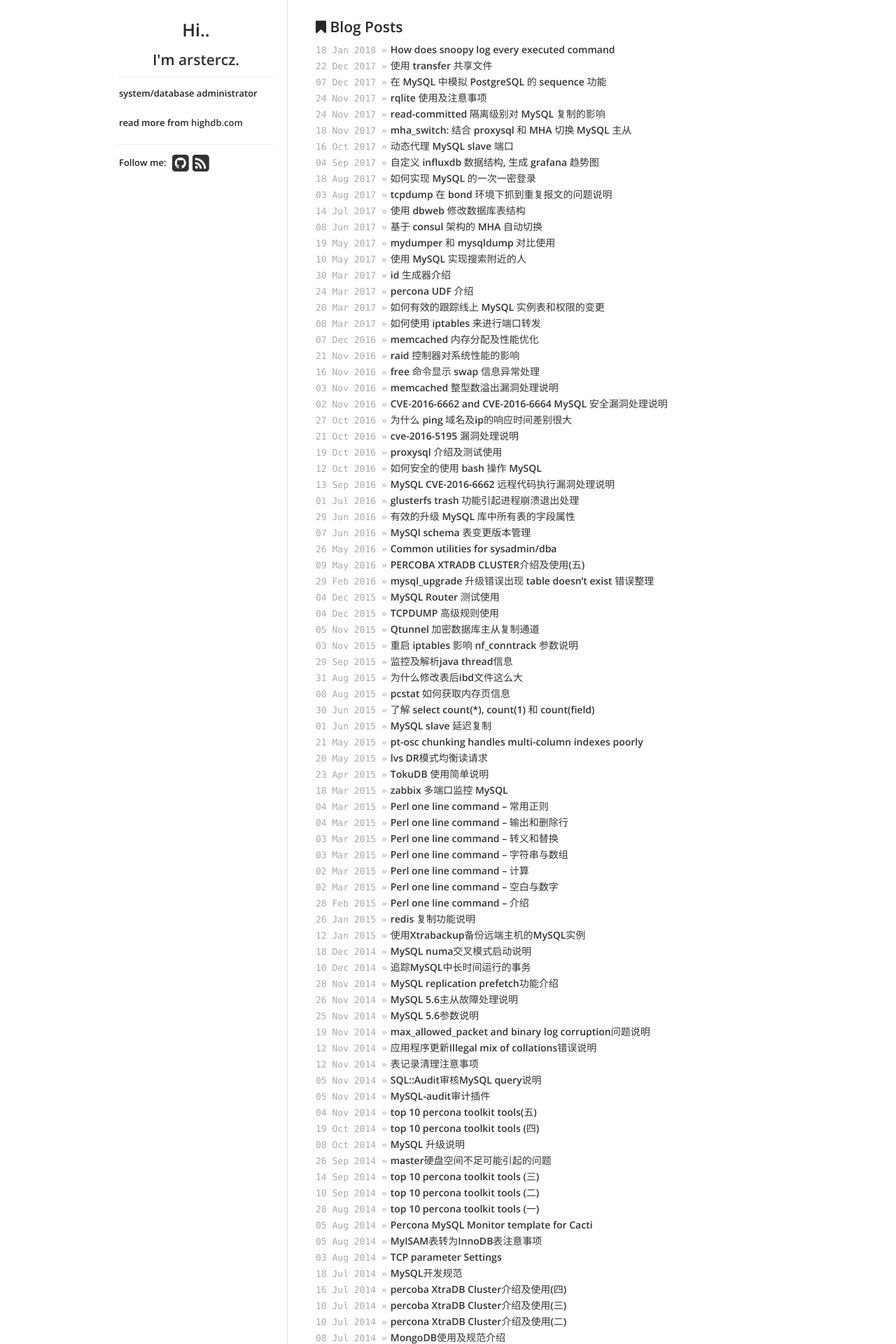
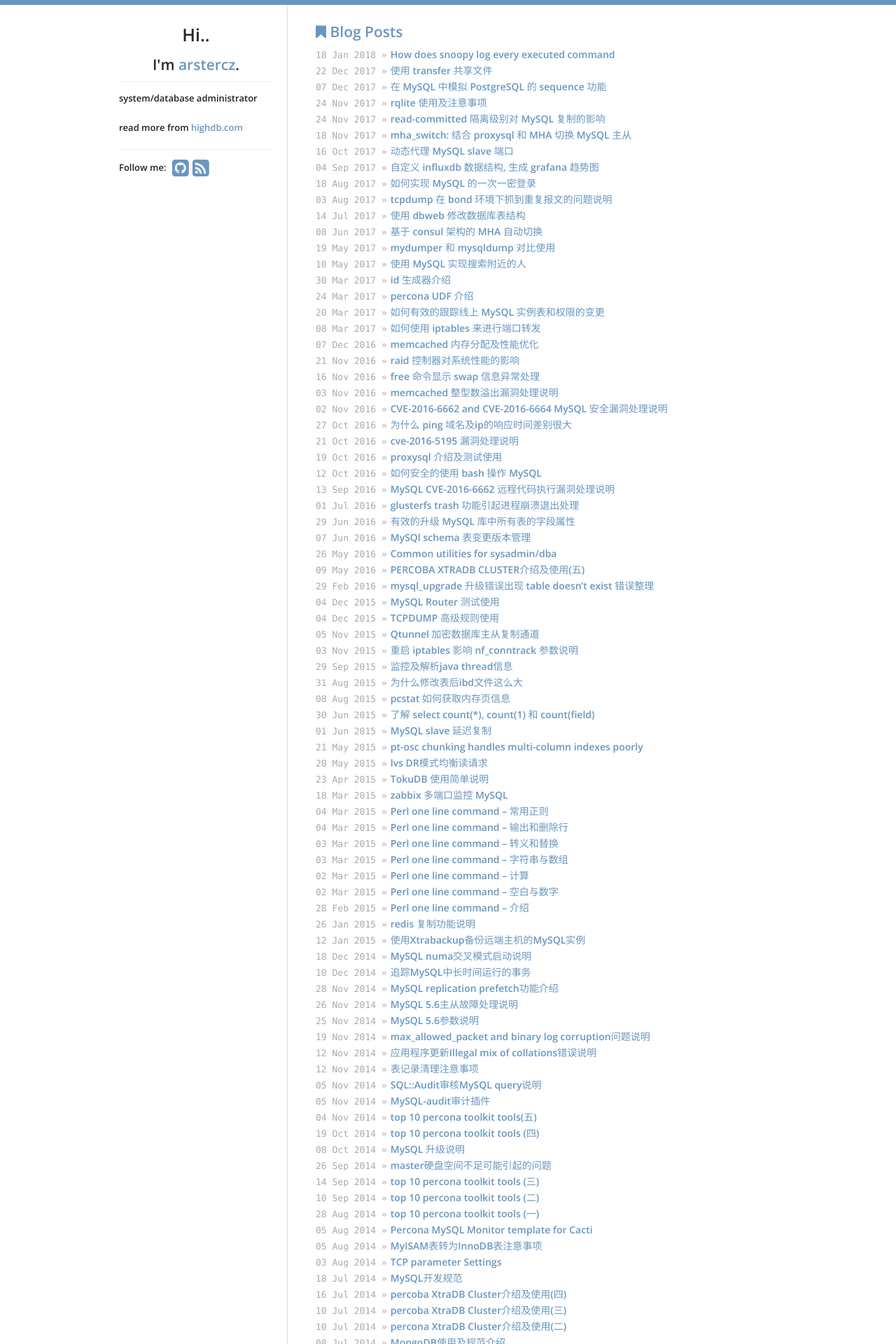
Before and after one commit to arstercz/arstercz.github.io, a Jekyll site: the page built from index.html, in a window 1280 px wide. Shown: the top 1920 px of the page at 70% size. Built offline with Jekyll 4.4.1, drawn with Linux system fonts in a browser that asks for light colours; nearby versions of some CDN libraries.

```diff
--- a/_data/theme.yml
+++ b/_data/theme.yml
@@ -2,7 +2,7 @@
 
 # Color for top bar, links, etc
 #highlight_color: '#38abd8'
-highlight_color: '##6796bf'
+highlight_color: '#6796bf'
 
 # Profile links on the left sidebar, leave blank to ignore
 social:
```
